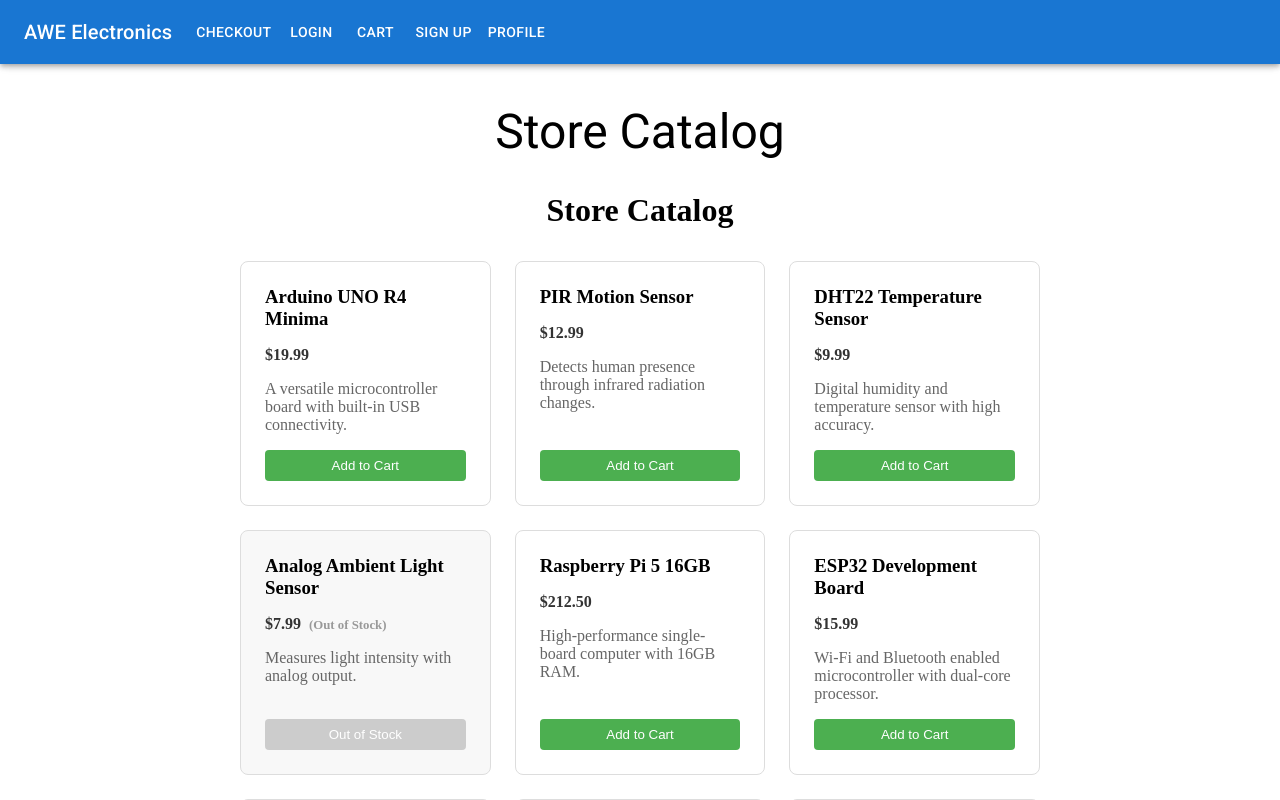
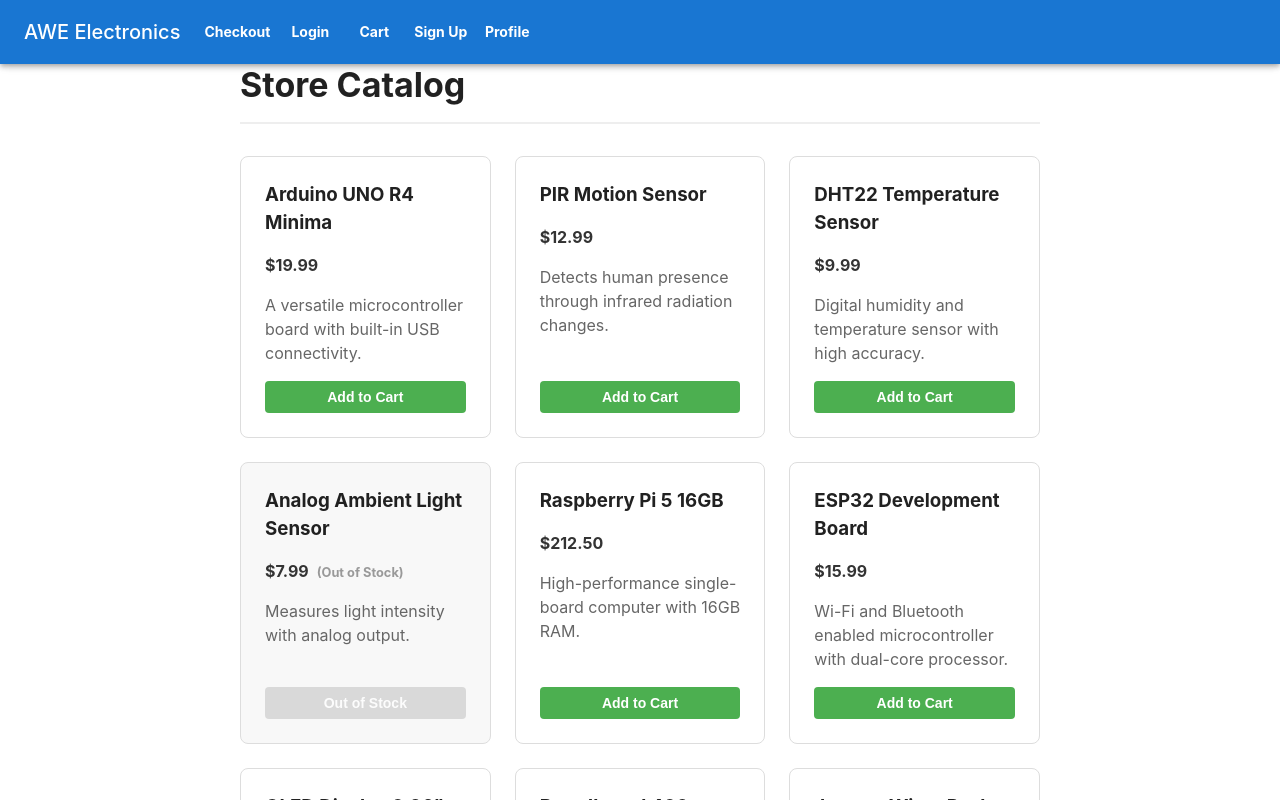
Before and after one commit to vividskiess/SWE30003-A3, a React (Vite) app in the folder app/: page / in a window 1280 px wide. Shown: the top 800 px of the page. Built offline with nearby package versions, Linux system fonts and the light colour scheme; some icons are missing.

Commit message:
fix: Routing from cart to checkout

```diff
--- a/app/package.json
+++ b/app/package.json
@@ -11,6 +11,7 @@
   "dependencies": {
     "@emotion/react": "^11.14.0",
     "@emotion/styled": "^11.14.0",
+    "@fontsource/roboto": "^5.2.5",
     "@mui/icons-material": "^7.1.0",
     "@mui/material": "^7.1.0",
     "cors": "^2.8.5",
--- a/app/src/App.tsx
+++ b/app/src/App.tsx
@@ -1,4 +1,6 @@
 import { BrowserRouter, Routes, Route } from 'react-router-dom';
+import { ThemeProvider, CssBaseline } from '@mui/material';
+import theme from './theme/theme';
 import Layout from './components/Layout';
 import StoreCatalog from './pages/StoreCatalog';
 import UserProfile from './pages/UserProfile';
@@ -7,11 +9,18 @@
 import Login from './pages/Login';
 import CheckOut from './pages/CheckOut';
 
+// Import the font you want to use (e.g., Google Fonts)
+import '@fontsource/roboto/300.css';
+import '@fontsource/roboto/400.css';
+import '@fontsource/roboto/500.css';
+import '@fontsource/roboto/700.css';
+
 function App() {
   return (
+    <ThemeProvider theme={theme}>
+      <CssBaseline />
       <BrowserRouter>
         <Layout>
-
           <Routes>
             <Route path="/" element={<StoreCatalog />} />
             <Route path="/profile" element={<UserProfile />} />
@@ -20,9 +29,9 @@
             <Route path="/login" element={<Login />} />
             <Route path="/checkout" element={<CheckOut />} />
           </Routes>
-
         </Layout>
       </BrowserRouter>
+    </ThemeProvider>
   );
 }
 
--- a/app/src/components/Navbar.tsx
+++ b/app/src/components/Navbar.tsx
@@ -34,11 +34,11 @@
 
         {/* Navigation links */}
         <Box sx={{ display: 'flex', flexGrow: 1 }}>
-          <Button color="inherit" component={Link} to="/checkout">Checkout</Button>
-          <Button color="inherit" component={Link} to="/login">Login</Button>
-          <Button color="inherit" component={Link} to="/cart">Cart</Button>
-          <Button color="inherit" component={Link} to="/signup">Sign Up</Button>
-          <Button color="inherit" component={Link} to="/profile">Profile</Button>
+          <Button color="inherit" component={Link} to="/checkout" sx={{ fontSize: '14px', fontWeight: 'bold' }}>Checkout</Button>
+          <Button color="inherit" component={Link} to="/login" sx={{ fontSize: '14px', fontWeight: 'bold' }}>Login</Button>
+          <Button color="inherit" component={Link} to="/cart" sx={{ fontSize: '14px', fontWeight: 'bold' }}>Cart</Button>
+          <Button color="inherit" component={Link} to="/signup" sx={{ fontSize: '14px', fontWeight: 'bold' }}>Sign Up</Button>
+          <Button color="inherit" component={Link} to="/profile" sx={{ fontSize: '14px', fontWeight: 'bold' }}>Profile</Button>
         </Box>
 
         {/* Cart and Profile icons */}
--- a/app/src/models/Cart.tsx
+++ b/app/src/models/Cart.tsx
@@ -4,6 +4,7 @@
 import AddIcon from '@mui/icons-material/Add';
 import RemoveIcon from '@mui/icons-material/Remove';
 import DeleteIcon from '@mui/icons-material/Delete';
+import { Link } from 'react-router-dom';
 
 export class Cart {
   private items: [string, number][] = []; // Array of [productId, quantity] tuples
@@ -258,8 +259,9 @@
               <Button
                 variant="contained"
                 color="primary"
-                component="a"
-                href="/checkout"
+                component={Link}
+                to="/checkout"
+                sx={{ fontSize: '14px', fontWeight: 'bold' }}
               >
                 Proceed to Checkout
               </Button>
--- a/app/src/models/StoreCatalogue.tsx
+++ b/app/src/models/StoreCatalogue.tsx
@@ -1,6 +1,8 @@
 import { Product } from './Product';
 // import { Cart } from './Cart';
 import { sharedCart } from '.';
+import { Typography } from '@mui/material';
+import '../styles/Button.css';
 
 export class StoreCatalogue {
   private products: Product[] = [];
@@ -34,7 +36,19 @@
   renderCatalog(): React.ReactElement {
     return (
       <div className="store-catalog" style={{ maxWidth: '800px', margin: '0 auto' }}>
-        <h1 style={{ textAlign: 'center', marginBottom: '2rem' }}>Store Catalog</h1>
+          <Typography
+            variant="h4"
+            component="h1"
+            gutterBottom
+            sx={{
+              fontWeight: 'bold',
+              borderBottom: '2px solid #eee',
+              pb: 2,
+              mb: 4
+            }}
+          >
+            Store Catalog
+          </Typography>
         <div style={{ display: 'grid', gridTemplateColumns: 'repeat(auto-fill, minmax(250px, 1fr))', gap: '1.5rem' }}>
           {this.products.map(product => (
             <div key={product.id} style={{
@@ -57,25 +71,18 @@
                 <p style={{ margin: 0, color: '#666' }}>{product.description}</p>
               }
               <button
+                className={`add-to-cart-button ${!product.available ? 'disabled' : ''}`}
                 onClick={() => {
+                  if (product.available) {
                     sharedCart.addProduct(product.id);
                     console.log('Cart updated:', sharedCart.getItems().map(([id, qty]) => {
                       const prod = this.products.find(p => p.id === id);
                       return `${prod?.name} (${qty}x)`;
                     }));
                     console.log('Total price:', sharedCart.getTotalPrice(this));
+                  }
                 }}
                 disabled={!product.available}
-                style={{
-                  width: '100%',
-                  padding: '0.5rem',
-                  backgroundColor: product.available ? '#4CAF50' : '#cccccc',
-                  color: 'white',
-                  border: 'none',
-                  borderRadius: '4px',
-                  cursor: product.available ? 'pointer' : 'not-allowed',
-                  marginTop: 'auto'
-                }}
               >
                 {product.available ? 'Add to Cart' : 'Out of Stock'}
               </button>
--- a/app/src/pages/StoreCatalog.tsx
+++ b/app/src/pages/StoreCatalog.tsx
@@ -18,15 +18,6 @@
 
   return (
     <Container maxWidth="lg">
-      <Typography
-        variant="h3"
-        component="h1"
-        align="center"
-        sx={{ my: 4 }}
-      >
-        Store Catalog
-      </Typography>
-
       {/* Render the catalog using the shared instance */}
       {sharedCatalogue.getProducts().length > 0 ? (
         <Box>
--- /dev/null
+++ b/app/src/styles/Button.css
@@ -0,0 +1,33 @@
+.add-to-cart-button {
+  width: 100%;
+  padding: 0.5rem;
+  background-color: #4CAF50;
+  color: white;
+  font-weight: bold;
+  font-size: 14px;
+  border: none;
+  border-radius: 4px;
+  cursor: pointer;
+  margin-top: auto;
+  transition: all 0.2s ease-in-out;
+}
+
+.add-to-cart-button:hover {
+  background-color: #45a049;
+  transform: translateY(-2px);
+  box-shadow: 0 4px 8px rgba(0, 0, 0, 0.1);
+}
+
+.add-to-cart-button:active {
+  transform: translateY(0);
+  box-shadow: 0 2px 4px rgba(0, 0, 0, 0.1);
+  background-color: #3d8b40;
+}
+
+.add-to-cart-button:disabled {
+  background-color: #cccccc;
+  cursor: not-allowed;
+  opacity: 0.7;
+  transform: none;
+  box-shadow: none;
+}
--- /dev/null
+++ b/app/src/theme/theme.ts
@@ -0,0 +1,38 @@
+import { createTheme } from '@mui/material/styles';
+
+// Create a theme instance with consistent typography
+const theme = createTheme({
+  typography: {
+    fontFamily: [
+      '-apple-system',
+      'BlinkMacSystemFont',
+      '"Segoe UI"',
+      'Roboto',
+      '"Helvetica Neue"',
+      'Arial',
+      'sans-serif',
+      '"Apple Color Emoji"',
+      '"Segoe UI Emoji"',
+      '"Segoe UI Symbol"',
+    ].join(','),
+    // You can customize other typography variants here
+    h1: {
+      fontWeight: 500,
+    },
+    h2: {
+      fontWeight: 500,
+    },
+    // Add more variants as needed
+  },
+  components: {
+    MuiButton: {
+      styleOverrides: {
+        root: {
+          textTransform: 'none', // Prevents uppercase text in buttons
+        },
+      },
+    },
+  },
+});
+
+export default theme;
```
Also changed, not shown: 1 other file (tests, documents, lock files or other folders). Lines whose indentation alone changed are shown as unchanged.
